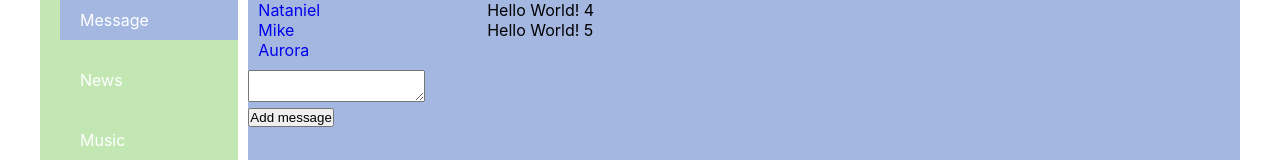
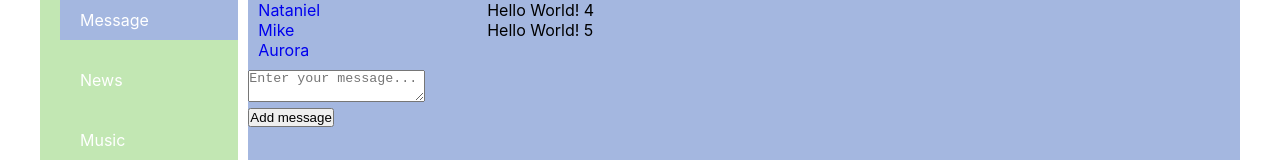
Before and after one commit to dariametelitsa/social-network, a React (Create React App) app: page /dialogs in a window 1280 px wide. Shown: the part 140-300 px from the top of the page. Built offline with nearby package versions, Linux system fonts and the light colour scheme.

Commit message:
added behavior new message

```diff
--- a/src/App.tsx
+++ b/src/App.tsx
@@ -23,8 +23,7 @@ function App({state, dispatch}: AppProps): JSX.Element {
                 <Routes>
                     <Route path={'/profile'} element={<Profile profilePage={state.profilePage} dispatch={dispatch}/>}/>
                     <Route path={'/dialogs'} element={<Dialogs
-                        dialogsData={state.dialogsPage.dialogs}
-                        messages={state.dialogsPage.messages}
+                        dialogsPage={state.dialogsPage}
                         dispatch={dispatch}/>}/>
                 </Routes>
             </main>
--- a/src/components/dialogs/Dialogs.tsx
+++ b/src/components/dialogs/Dialogs.tsx
@@ -3,35 +3,51 @@ import * as React from 'react';
 import s from './Dialogs.module.scss';
 import { DialogItem } from "./DialogItem";
 import { Message } from "./Message";
-import { dialogType, DispatchActionTypes, messageType } from "../../redux/state";
-import { RefObject } from "react";
+import {
+    AddMessageAction,
+    ChangeNewMessageAction,
+    dialogType,
+    DispatchActionTypes,
+    messageType, store
+} from "../../redux/state";
+import { ChangeEvent, RefObject } from "react";
 
 type DialogsProps = {
-    dialogsData: dialogType[]
-    messages: messageType[]
+    dialogsPage: {
+        dialogs: dialogType[]
+        messages: messageType[]
+        newMessageText: string
+    },
     dispatch: (action: DispatchActionTypes) => void
 }
 
-export const Dialogs = ({dialogsData, messages, dispatch}: DialogsProps) => {
+export const Dialogs = ({dialogsPage, dispatch}: DialogsProps) => {
     const newMessage: RefObject<HTMLTextAreaElement> = React.createRef();
 
     const addNewMessage = () => {
-        const message = newMessage.current?.value;
-        alert(message);
+        dispatch(AddMessageAction());
+    }
+
+    const onChangeHandler = (e: ChangeEvent<HTMLTextAreaElement>) => {
+        dispatch(ChangeNewMessageAction(e.currentTarget.value))
     }
 
     return (
         <div className={s.dialogs}>
             <ul className={s.dialogsItems}>
-                {dialogsData.map(name => (<DialogItem key={name.id} name={name.name} id={name.id}/>))}
+                {dialogsPage.dialogs.map(name => (<DialogItem key={name.id} name={name.name} id={name.id}/>))}
             </ul>
             <div className={s.messagesItems}>
-                {messages.map((message) => (
+                {dialogsPage.messages.map((message) => (
                     <Message key={message.id} message={message.message}/>
                 ))}
             </div>
             <div>
-                <textarea ref={newMessage}></textarea>
+                <textarea
+                    ref={newMessage}
+                    placeholder={'Enter your message...'}
+                    onChange={onChangeHandler}
+                    value={dialogsPage.newMessageText}></textarea>
                 <button onClick={addNewMessage}>Add message</button>
             </div>
         </div>
--- a/src/redux/state.ts
+++ b/src/redux/state.ts
@@ -164,7 +164,8 @@ export const store: TStore = {
             id: uuid(),
             message: this._state.dialogsPage.newMessageText,
         };
-        this._state.dialogsPage.messages.push(newMessage);
+        // this._state.dialogsPage.messages.push(newMessage);
+        this._state = {...this._state, dialogsPage: {...this._state.dialogsPage, messages: [...this._state.dialogsPage.messages, newMessage]}}
         this._updateNewMessageText('');
         this._callSubscriber();
     },
@@ -185,10 +186,10 @@ export const store: TStore = {
                 this._updateNewPostText(action.newText);
                 break;
             case 'ADD_MESSAGE':
-                this._addPost();
+                this._addMessage();
                 break;
             case 'UPDATE_NEW_MESSAGE':
-                this._updateNewPostText(action.newText);
+                this._updateNewMessageText(action.newText);
                 break;
             default:
                 return;
```
